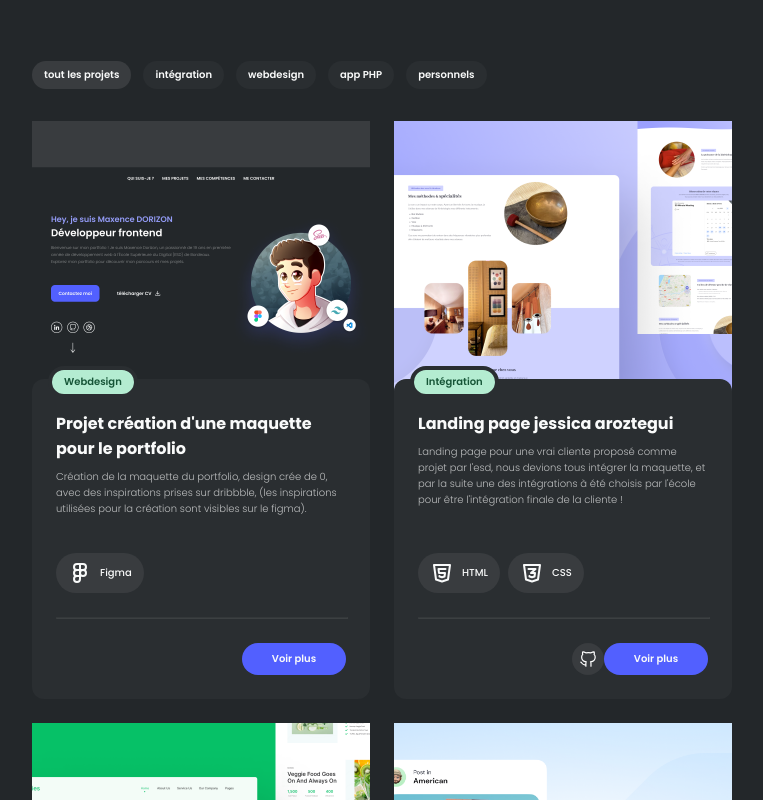
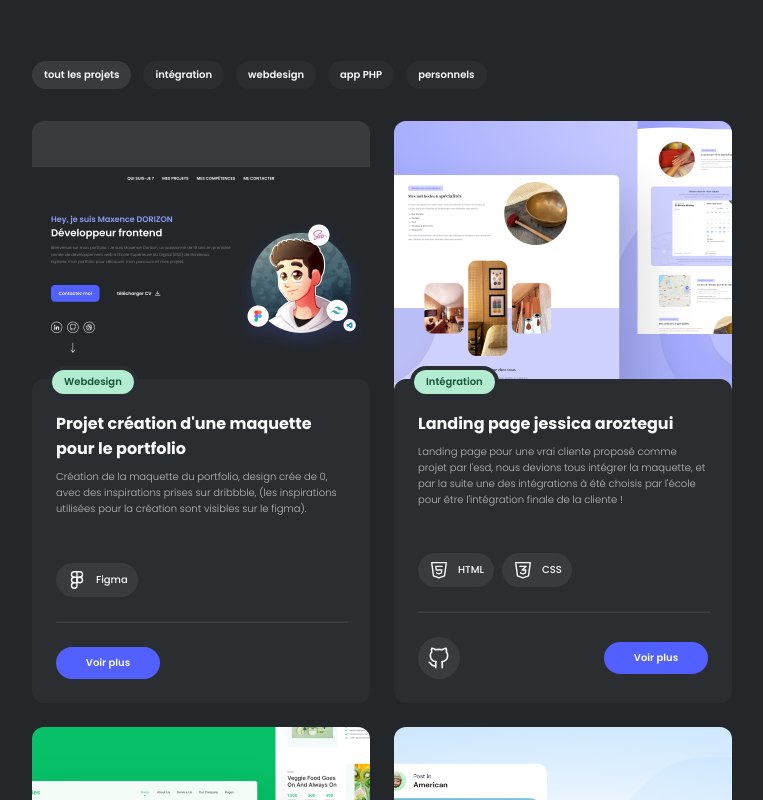
Before and after one commit to mdorizon/portfolio-nextjs, a Next.js app: page / in a window 1280 px wide. Shown: the part 1520-2320 px from the top of the page, without its empty margins (258-1021 px from the left). Built offline with nearby package versions, Linux system fonts and the light colour scheme.

Commit message:
:bug: iconName any resolved ?

```diff
--- a/src/components/postCard.tsx
+++ b/src/components/postCard.tsx
@@ -1,6 +1,6 @@
 // components/PostCard.tsx
 
-import { IconBrandHtml5, IconBrandSass, IconBrandCss3, IconBrandFigma, IconBrandPhp, IconBrandNextjs, IconBrandAngular } from "@tabler/icons-react";
+import { IconBrandGithub, IconBrandHtml5, IconBrandSass, IconBrandCss3, IconBrandFigma, IconBrandPhp, IconBrandNextjs, IconBrandAngular } from "@tabler/icons-react";
 
 interface ButtonProps {
   text?: string;
@@ -18,9 +18,11 @@ const iconComponents = {
   IconBrandAngular: IconBrandAngular,
 };
 
+type IconName = keyof typeof iconComponents;
+
 interface TechnoProps {
   text: string;
-  icon: string;
+  icon: IconName;
 }
 
 interface PostCardProps {
@@ -36,7 +38,7 @@ interface PostCardProps {
 const PostCard: React.FC<PostCardProps> = ({ title, subtitle, imageUrl, projectButton, button2, category, technologies }) => {
   return (
     <div className="card flex flex-dir-col webdesign" id="portfolio">
-      <img className="postImage" src={imageUrl} alt={title} />
+      <img className="card-image" src={imageUrl} alt={title} />
       <div className="card-content flex flex-dir-col align-start justify-between">
         <div className="card-title-container flex flex-dir-col">
           <h3>{title}</h3>
@@ -49,7 +51,7 @@ const PostCard: React.FC<PostCardProps> = ({ title, subtitle, imageUrl, projectB
               return (
                 <div key={index} className="html-skill skill flex">
                   <div className="skill-content flex align-center">
-                    {IconComponent ? <IconComponent /> : null}
+                    {IconComponent ? <IconComponent size={22} stroke={1.5} /> : null}
                     <p>{tech.text}</p>
                   </div>
                 </div>
@@ -57,11 +59,11 @@ const PostCard: React.FC<PostCardProps> = ({ title, subtitle, imageUrl, projectB
             })}
           </div>
           <hr />
-          <div className="card-links-container flex align-center justify-end">
+          <div className="card-links-container flex align-center justify-between">
             { projectButton?.enabled && (
               <a href={projectButton.url} target="_blank">
                 <div className="project-button flex justify-center align-center">
-                  <img src="/icons/github-icon.svg" />
+                  <IconBrandGithub size={26} stroke={1.5} />
                 </div>
               </a>
             )}
--- a/src/components/sections/projects_section.tsx
+++ b/src/components/sections/projects_section.tsx
@@ -1,6 +1,7 @@
 'use client';
 
 import PostCard from '@/src/components/postCard';
+import { IconBrandGithub, IconBrandHtml5, IconBrandSass, IconBrandCss3, IconBrandFigma, IconBrandPhp, IconBrandNextjs, IconBrandAngular } from "@tabler/icons-react";
 
 interface ButtonProps {
   text?: string;
@@ -8,9 +9,21 @@ interface ButtonProps {
   enabled: boolean;
 }
 
+const iconComponents = {
+  IconBrandFigma: IconBrandFigma,
+  IconBrandHtml5: IconBrandHtml5,
+  IconBrandSass: IconBrandSass,
+  IconBrandCss3: IconBrandCss3,
+  IconBrandPhp: IconBrandPhp,
+  IconBrandNextjs: IconBrandNextjs,
+  IconBrandAngular: IconBrandAngular,
+};
+
+type IconName = keyof typeof iconComponents;
+
 interface TechnoProps {
   text: string;
-  icon: string;
+  icon: IconName;
 }
 
 interface PostData {
--- a/src/style/sections/_project.scss
+++ b/src/style/sections/_project.scss
@@ -31,48 +31,11 @@
   grid-template-rows: 1fr;
   gap: 24px 24px;
 }
-#travee {
-  .card-image {
-    background-image: url(/images/travee.png);
-  }
-}
-#foodies {
-  .card-image {
-    background-image: url(/images/foodies.png);
-  }
-}
-#real_customer {
-  .card-image {
-    background-image: url(/images/real_customer.png);
-  }
-}
-#portfolio {
-  .card-image {
-    background-image: url(/images/portfolio.png);
-    background-position: bottom;
-  }
-}
-#music-dashboard {
-  .card-image {
-    background-image: url(/images/Music-Dashboard.png);
-  }
-}
-#vanezia {
-  .card-image {
-    background-image: url(/images/vanezia.png);
-    background-position: bottom;
-  }
-}
-#forum-php {
-  .card-image {
-    background-image: url(/images/forum-php.png);
-    background-position: bottom;
-  }
-}
 .card {
   min-width: 270px;
   gap: -12px;
   position: relative;
+  overflow: hidden;
   .card-image {
     border-radius: 12px 12px 0 0;
     max-height: 270px;
@@ -80,7 +43,7 @@
     width: 100%;
     z-index: 1;
     user-select: none;
-    background-size: cover;
+    object-fit: cover;
   }
   .card-content {
     height: 100%;
@@ -112,7 +75,7 @@
       gap: 8px;
       .skill {
         gap: 12px;
-        padding: 8px 12px;
+        padding: 6px 10px;
         border-radius: 40px;
         background: var(--color-grey-secondary);
         user-select: none;
@@ -133,7 +96,7 @@
     .card-links-container {
       width: 100%;
       .project-button {
-        padding: 12px;
+        padding: 8px;
         border-radius: 40px;
         background: var(--color-grey-secondary);
         cursor: pointer;
@@ -177,8 +140,3 @@
     }
   }
 }
-
-.postImage {
-  min-height: 270px;
-  object-fit: cover;
-}
```
